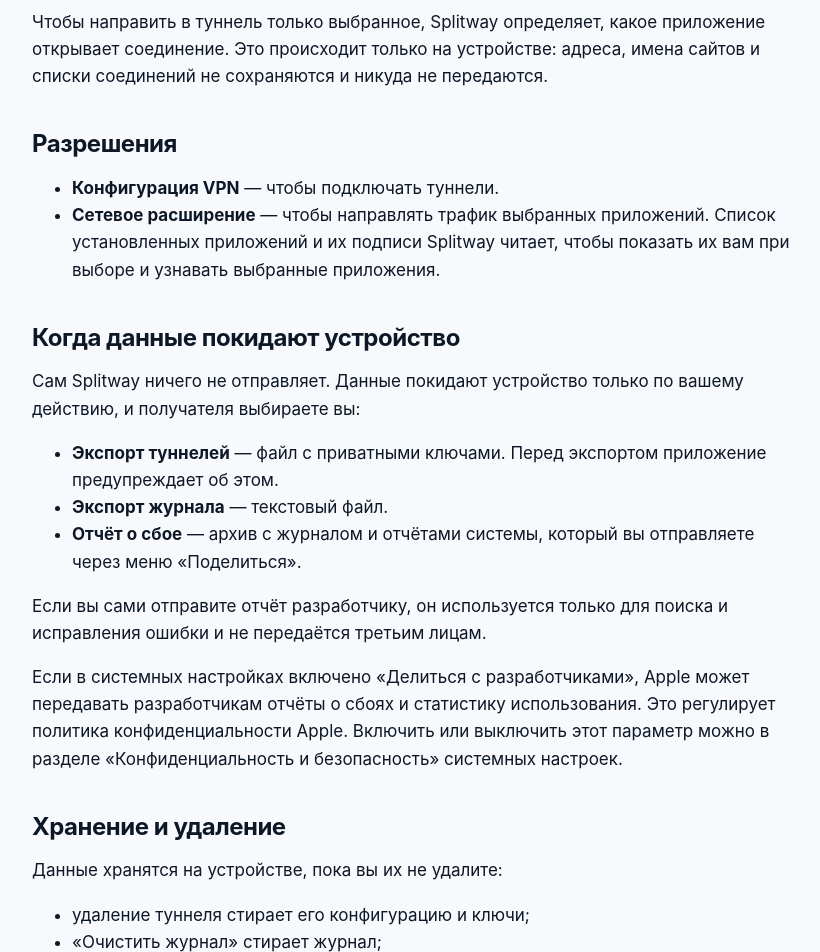
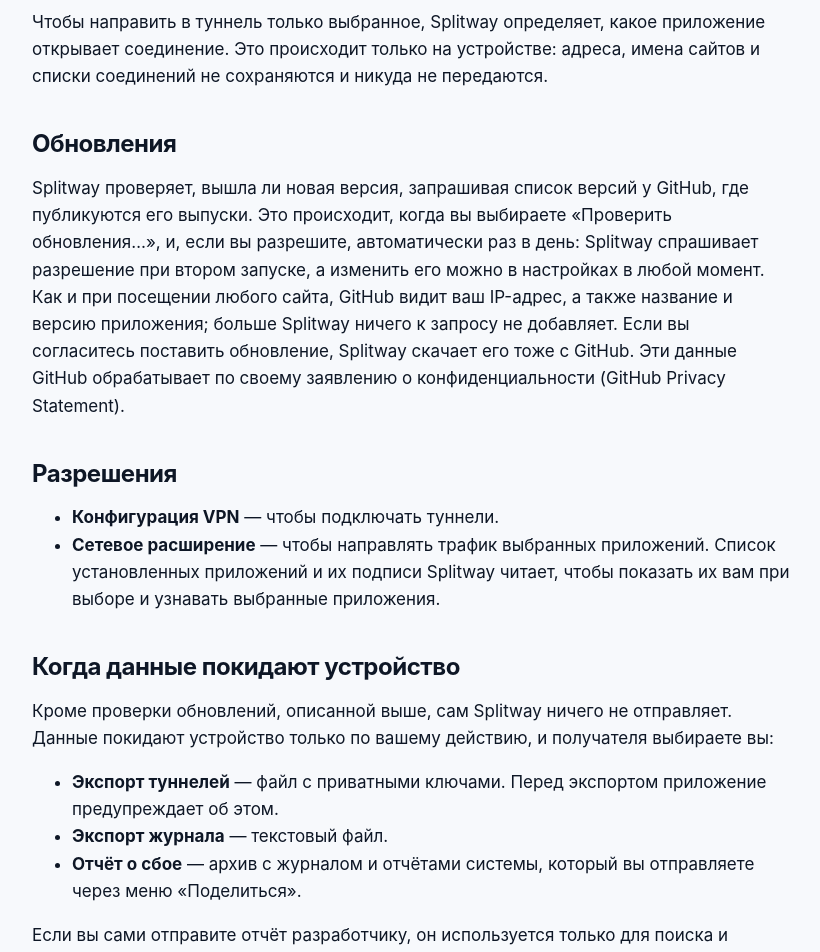
Before and after one commit to facelessdiplomat/splitway, a plain HTML site: page Site/ru/privacy.html in a window 1280 px wide. Shown: the part 1080-2032 px from the top of the page, without its empty margins (228-1048 px from the left). Drawn offline with Linux system fonts and the light colour scheme.

Commit message:
docs: describe update checks in the privacy policy and threat model
The privacy policy, in the documents and on the site, gains an Updates
section: Splitway asks GitHub for the list of versions when the user
checks and, with consent, once a day; GitHub sees the IP address and the
app's name and version, and nothing else is added. security.md lists the
update signing key, GitHub as a trust boundary with the feed and image
signatures, a forged update as a threat, and the accepted risks of
network.client, the installer exception and losing the signing key.

Task: M8-10

```diff
--- a/Site/ru/privacy.html
+++ b/Site/ru/privacy.html
@@ -37,13 +37,15 @@
 <h2>Сетевой трафик</h2>
 <p>Splitway — клиент WireGuard. Выбранный трафик идёт на VPN-сервер, указанный в конфигурации туннеля. Этот сервер выбираете и настраиваете вы или ваш VPN-провайдер. Разработчик Splitway к серверу отношения не имеет и вашего трафика не видит. Как обрабатываются данные на сервере, определяет его оператор.</p>
 <p>Чтобы направить в туннель только выбранное, Splitway определяет, какое приложение открывает соединение. Это происходит только на устройстве: адреса, имена сайтов и списки соединений не сохраняются и никуда не передаются.</p>
+<h2>Обновления</h2>
+<p>Splitway проверяет, вышла ли новая версия, запрашивая список версий у GitHub, где публикуются его выпуски. Это происходит, когда вы выбираете «Проверить обновления…», и, если вы разрешите, автоматически раз в день: Splitway спрашивает разрешение при втором запуске, а изменить его можно в настройках в любой момент. Как и при посещении любого сайта, GitHub видит ваш IP-адрес, а также название и версию приложения; больше Splitway ничего к запросу не добавляет. Если вы согласитесь поставить обновление, Splitway скачает его тоже с GitHub. Эти данные GitHub обрабатывает по своему заявлению о конфиденциальности (GitHub Privacy Statement).</p>
 <h2>Разрешения</h2>
 <ul>
 <li><strong>Конфигурация VPN</strong> — чтобы подключать туннели.</li>
 <li><strong>Сетевое расширение</strong> — чтобы направлять трафик выбранных приложений. Список установленных приложений и их подписи Splitway читает, чтобы показать их вам при выборе и узнавать выбранные приложения.</li>
 </ul>
 <h2>Когда данные покидают устройство</h2>
-<p>Сам Splitway ничего не отправляет. Данные покидают устройство только по вашему действию, и получателя выбираете вы:</p>
+<p>Кроме проверки обновлений, описанной выше, сам Splitway ничего не отправляет. Данные покидают устройство только по вашему действию, и получателя выбираете вы:</p>
 <ul>
 <li><strong>Экспорт туннелей</strong> — файл с приватными ключами. Перед экспортом приложение предупреждает об этом.</li>
 <li><strong>Экспорт журнала</strong> — текстовый файл.</li>
```
Also changed, not shown: Site/en/privacy.html (+3 -1 lines), 3 other files.
